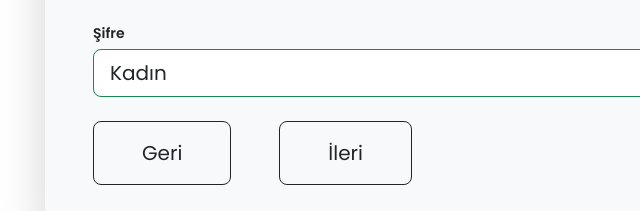
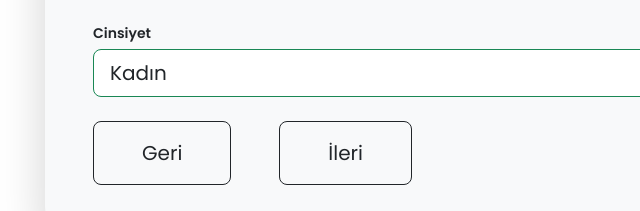
Before and after one commit to mervekabakci/militaryStatus, a plain HTML site: page index.html in a window 1280 px wide. Both pictures are taken after typing "Sample" into the empty fields and a click on the button "İleri". Shown: the part 361-572 px from the top of the page, 223-863 px from the left. Drawn offline with nearby package versions, Linux system fonts and the light colour scheme; files that its build step writes are made by us from their sources.

Commit message:
label duzeltme

```diff
--- a/index.html
+++ b/index.html
@@ -36,7 +36,7 @@
                         </div>
                     </div>
                     <div class="mb-4">
-                        <label for="gender" class="form-label">Şifre</label>
+                        <label for="gender" class="form-label">Cinsiyet</label>
                         <select name="gender" id="gender" class="form-select form-select-lg" required>
                             <option value="Kadın">Kadın</option>
                             <option value="Erkek">Erkek</option>
```
